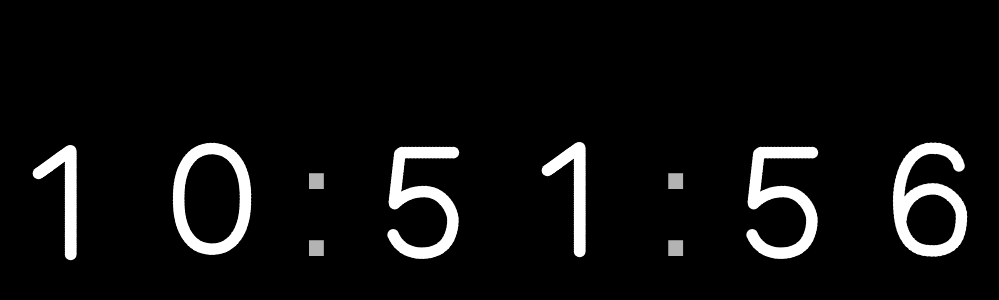
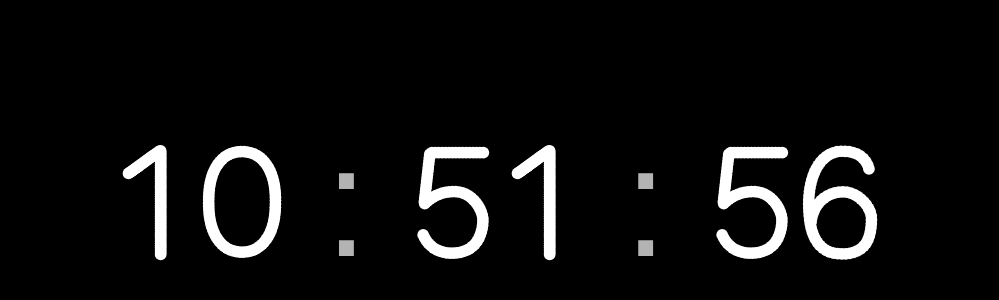
Before and after one commit to mohitvirli/focus-clock, a Next.js app: page / in a window 1280 px wide. Shown: the part 198-498 px from the top of the page, without its empty margins (144-1143 px from the left). Built offline with nearby package versions, Linux system fonts and the light colour scheme.

Commit message:
Fix minor style issue

```diff
--- a/app/Time.tsx
+++ b/app/Time.tsx
@@ -10,22 +10,23 @@ const Digit = ({digits }: { digits: number }) => {
   const units = digits % 10;
   const [config, setConfig] = useState({
     width: 256,
-    margin: '-30px',
+    marginLeft: '-60px',
   });
 
   useEffect(() => {
     if (isMobile) {
       setConfig({
         width: 40,
-        margin: '-29px',
+        marginLeft: '-20px',
       });
     } else {
       setConfig({
         width: 150,
-        margin: '-30px',
+        marginLeft: '-60px',
       });
     }
-  }, []);
+  }, [isMobile]);
+
   return (
     <motion.div className="flex items-center justify-center"
       animate={ { opacity: 1 }}
@@ -34,7 +35,7 @@ const Digit = ({digits }: { digits: number }) => {
       <Magnet padding={80} disabled={false} magnetStrength={20}>
         <MorphText text={tenths} width={config.width}/>
       </Magnet>
-      <div className={`ml-[${config.margin}]`}>
+      <div style={ { marginLeft: config.marginLeft, display: 'inline-flex' }}>
         <Magnet padding={80} disabled={false} magnetStrength={20}>
           <MorphText text={units} width={config.width}/>
         </Magnet>
```
